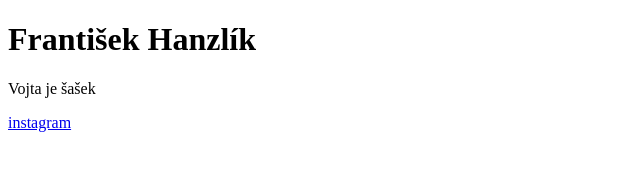
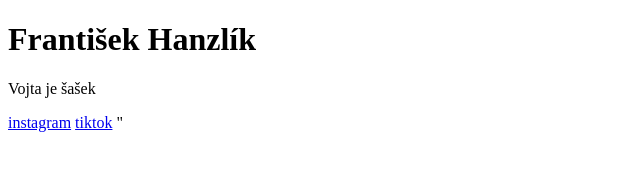
Before and after one commit to frantahanzlik-sudo/frantahanzlik-sudo, a plain HTML site: page index.html in a window 1280 px wide. Shown: the full height of the page, 0-640 px from the left. Drawn offline with Linux system fonts and the light colour scheme.

Commit message:
Add files via upload

```diff
--- a/index.html
+++ b/index.html
@@ -13,6 +13,7 @@
     <p>Vojta je šašek</p>
 
 <a href="https://instagram.com/fandq01/">instagram</a>
-
+<a href="https://tiktok.com/fandah123456/">tiktok</a>
+"
 </body>
 </html>
```
